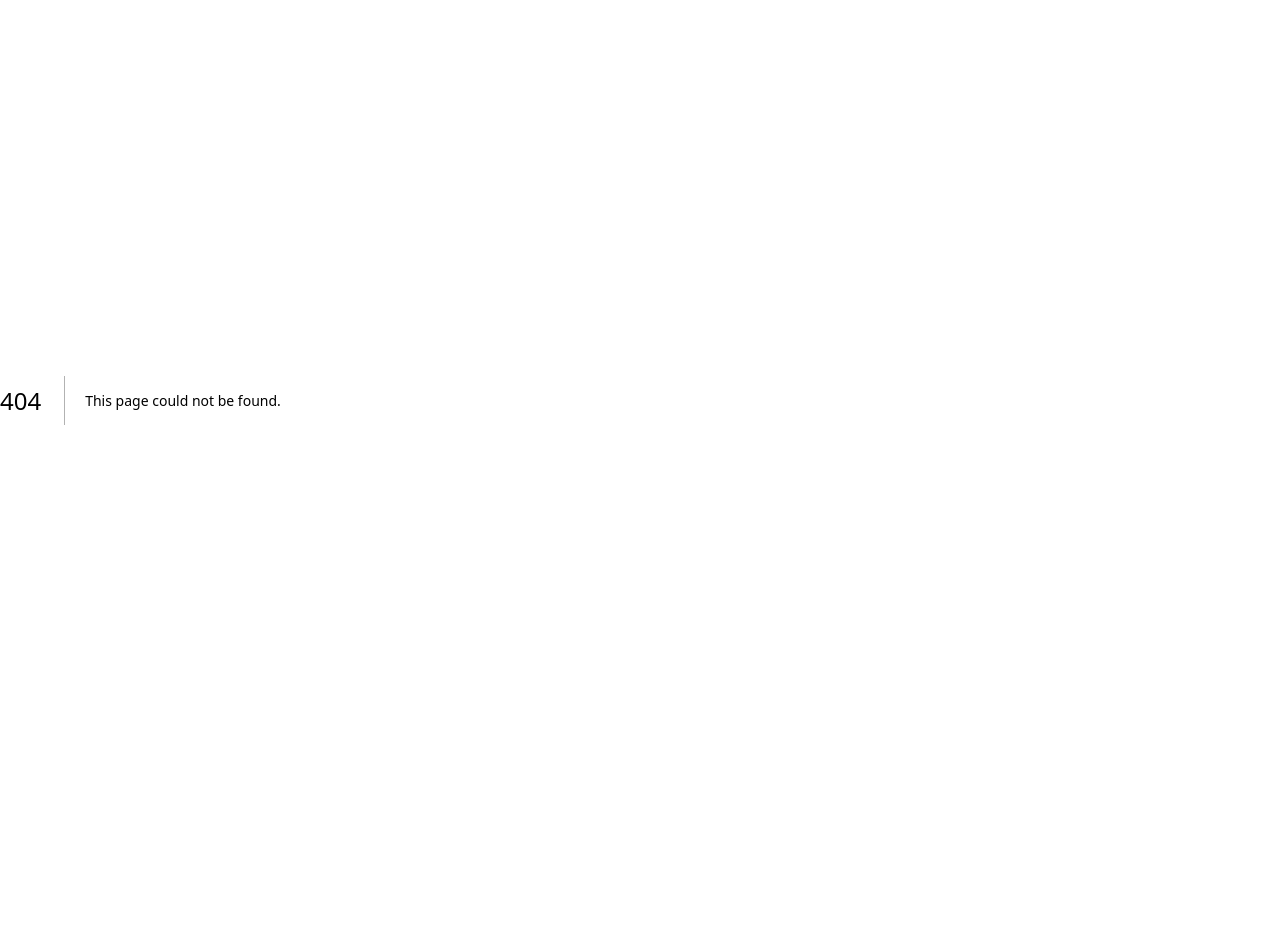
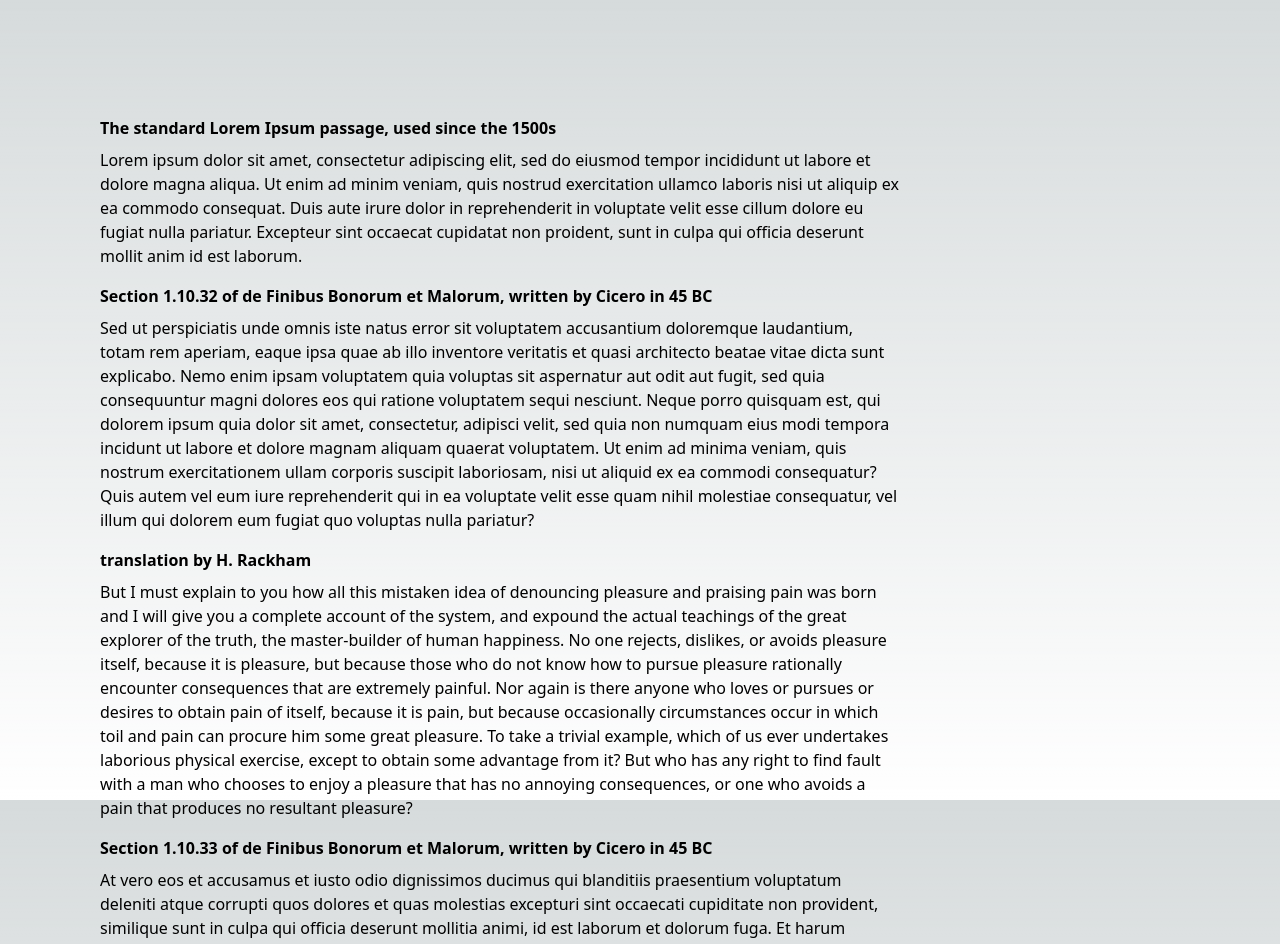
Before and after one commit to myPandaStore/react-100, a Next.js app: page /006 in a window 1280 px wide. Before the commit this address had no page. Shown: the top 944 px of the page. Before the commit the page ends 800 px from the top, so only its background shows below. Built offline with nearby package versions, Linux system fonts and the light colour scheme.

Commit message:
chore: init drag box

```diff
--- a/src/app/005/page.tsx
+++ b/src/app/005/page.tsx
@@ -2,7 +2,7 @@
  * @Author: luckin 1832114807@qq.com
  * @Date: 2023-12-27 09:29:07
  * @LastEditors: luckin 1832114807@qq.com
- * @LastEditTime: 2023-12-27 10:30:16
+ * @LastEditTime: 2023-12-28 09:21:15
  * @FilePath: \react-100\src\app\005\page.tsx
  * @Description:
  *
@@ -158,6 +158,9 @@ void main() {
 }
 `
     useEffect(() => {
+        if (!box.current)
+            return
+
         const scene = new THREE.Scene()
         const clock = new THREE.Clock()
         const camera = new THREE.PerspectiveCamera(75, 1, 0.1, 1000)
@@ -187,6 +190,8 @@ void main() {
         })
 
         return () => {
+            if (!box.current)
+                return
             box.current!.removeChild(renderer.domElement);
         }
     }, [fragmentShader, vertexShader])
--- /dev/null
+++ b/src/app/006/page.tsx
@@ -0,0 +1,77 @@
+/*
+ * @Author: luckin 1832114807@qq.com
+ * @Date: 2023-12-28 09:18:25
+ * @LastEditors: luckin 1832114807@qq.com
+ * @LastEditTime: 2023-12-29 11:08:01
+ * @FilePath: \react-100\src\app\006\page.tsx
+ * @Description:
+ *
+ * Copyright (c) 2023 by ${git_name_email}, All Rights Reserved.
+ */
+'use client'
+import { useRef, useMemo, useState } from 'react'
+import { useWindowSize } from '../Hooks'
+
+
+export default function DragBox() {
+    const box = useRef<HTMLDivElement>(null)
+
+    function handleMouseDown(event: React.MouseEvent<HTMLDivElement>) {
+        console.log("handleMouseDown", '==')
+    }
+
+    function handleMouseUp() {
+        console.log("handleMouseUp")
+    }
+
+    //
+    const BOX_SIZE = 400
+    const { width, height } = useWindowSize()
+    console.log(width, height)
+    // const [width, setWidth] = useState<number>(0);
+
+    // window?.addEventListener('resize', () => {
+    //     // console.log('resize', width, height)
+    //     setWidth(window.innerWidth)
+    // })
+    // console.log(width, '==')
+
+    // const { screenLeft, screenTop } = useWindowPosition()
+
+    // box size
+    // const boxX = ref((width.value - BOX_SIZE) / 2)
+    // const boxY = ref((height.value - BOX_SIZE) / 2)
+
+
+    // inner class
+    const innerX = '100px'
+    const innerY = '100px'
+    // const innerX = useMemo(() => -(boxX.value + screenLeft.value), [boxX.value, screenLeft.value])
+    // const innerY = useMemo(() => -(boxY.value + screenTop.value), [boxY.value, screenTop.value])
+    const screenHeight = window.screen.height
+    const screenWidth = window.screen.width
+
+    return (
+        <div
+            ref={box}
+            onMouseDown={handleMouseDown}
+            onTouchStart={handleMouseDown}
+            onMouseUp={handleMouseUp}
+            onTouchEnd={handleMouseUp}
+        >
+            <div
+                style={{ position: 'absolute', top: innerY, left: innerX, width: screenWidth, height: screenHeight, }}>
+                <h3 className="font-bold mt-4 mb-2">The standard Lorem Ipsum passage, used since the 1500s</h3>
+                <p>{"Lorem ipsum dolor sit amet, consectetur adipiscing elit, sed do eiusmod tempor incididunt ut labore et dolore magna aliqua. Ut enim ad minim veniam, quis nostrud exercitation ullamco laboris nisi ut aliquip ex ea commodo consequat. Duis aute irure dolor in reprehenderit in voluptate velit esse cillum dolore eu fugiat nulla pariatur. Excepteur sint occaecat cupidatat non proident, sunt in culpa qui officia deserunt mollit anim id est laborum."}</p>
+                <h3 className="font-bold mt-4 mb-2">Section 1.10.32 of {"de Finibus Bonorum et Malorum"}, written by Cicero in 45 BC</h3>
+                <p>{"Sed ut perspiciatis unde omnis iste natus error sit voluptatem accusantium doloremque laudantium, totam rem aperiam, eaque ipsa quae ab illo inventore veritatis et quasi architecto beatae vitae dicta sunt explicabo. Nemo enim ipsam voluptatem quia voluptas sit aspernatur aut odit aut fugit, sed quia consequuntur magni dolores eos qui ratione voluptatem sequi nesciunt. Neque porro quisquam est, qui dolorem ipsum quia dolor sit amet, consectetur, adipisci velit, sed quia non numquam eius modi tempora incidunt ut labore et dolore magnam aliquam quaerat voluptatem. Ut enim ad minima veniam, quis nostrum exercitationem ullam corporis suscipit laboriosam, nisi ut aliquid ex ea commodi consequatur? Quis autem vel eum iure reprehenderit qui in ea voluptate velit esse quam nihil molestiae consequatur, vel illum qui dolorem eum fugiat quo voluptas nulla pariatur?"}</p>
+                <h3 className="font-bold mt-4 mb-2">translation by H. Rackham</h3>
+                <p>{"But I must explain to you how all this mistaken idea of denouncing pleasure and praising pain was born and I will give you a complete account of the system, and expound the actual teachings of the great explorer of the truth, the master-builder of human happiness. No one rejects, dislikes, or avoids pleasure itself, because it is pleasure, but because those who do not know how to pursue pleasure rationally encounter consequences that are extremely painful. Nor again is there anyone who loves or pursues or desires to obtain pain of itself, because it is pain, but because occasionally circumstances occur in which toil and pain can procure him some great pleasure. To take a trivial example, which of us ever undertakes laborious physical exercise, except to obtain some advantage from it? But who has any right to find fault with a man who chooses to enjoy a pleasure that has no annoying consequences, or one who avoids a pain that produces no resultant pleasure?"}</p>
+                <h3 className="font-bold mt-4 mb-2">Section 1.10.33 of {"de Finibus Bonorum et Malorum"}, written by Cicero in 45 BC</h3>
+                <p>{"At vero eos et accusamus et iusto odio dignissimos ducimus qui blanditiis praesentium voluptatum deleniti atque corrupti quos dolores et quas molestias excepturi sint occaecati cupiditate non provident, similique sunt in culpa qui officia deserunt mollitia animi, id est laborum et dolorum fuga. Et harum quidem rerum facilis est et expedita distinctio. Nam libero tempore, cum soluta nobis est eligendi optio cumque nihil impedit quo minus id quod maxime placeat facere possimus, omnis voluptas assumenda est, omnis dolor repellendus. Temporibus autem quibusdam et aut officiis debitis aut rerum necessitatibus saepe eveniet ut et voluptates repudiandae sint et molestiae non recusandae. Itaque earum rerum hic tenetur a sapiente delectus, ut aut reiciendis voluptatibus maiores alias consequatur aut perferendis doloribus asperiores repellat."}</p>
+                <h3 className="font-bold mt-4 mb-2">1914 translation by H. Rackham</h3>
+                <p>{"On the other hand, we denounce with righteous indignation and dislike men who are so beguiled and demoralized by the charms of pleasure of the moment, so blinded by desire, that they cannot foresee the pain and trouble that are bound to ensue; and equal blame belongs to those who fail in their duty through weakness of will, which is the same as saying through shrinking from toil and pain. These cases are perfectly simple and easy to distinguish. In a free hour, when our power of choice is untrammelled and when nothing prevents our being able to do what we like best, every pleasure is to be welcomed and every pain avoided. But in certain circumstances and owing to the claims of duty or the obligations of business it will frequently occur that pleasures have to be repudiated and annoyances accepted. The wise man therefore always holds in these matters to this principle of selection: he rejects pleasures to secure other greater pleasures, or else he endures pains to avoid worse pains."}</p>
+            </div>
+        </div>
+    )
+}
--- a/src/app/Hooks/index.tsx
+++ b/src/app/Hooks/index.tsx
@@ -1,3 +1,4 @@
 export { default as useTitle } from './useTitle';
 export { default as useFullscreen } from './useFullscreen';
 export { default as useEventListener } from './useEventListener';
+export { default as useWindowSize } from './useWindowSize';
--- /dev/null
+++ b/src/app/Hooks/useWindowSize.tsx
@@ -0,0 +1,36 @@
+/*
+ * @Author: luckin 1832114807@qq.com
+ * @Date: 2023-12-29 10:39:42
+ * @LastEditors: luckin 1832114807@qq.com
+ * @LastEditTime: 2023-12-29 11:07:50
+ * @FilePath: \react-100\src\app\Hooks\useWindowSize.tsx
+ * @Description:
+ *
+ * Copyright (c) 2023 by ${git_name_email}, All Rights Reserved.
+ */
+import { useRef, useState } from 'react';
+
+// TODO: defaultWindow is common property which could be split into a const variable
+const isClient = typeof window !== "undefined";
+const defaultWindow = isClient ? window : void 0;
+
+
+export default function useWindowSize({ window = defaultWindow, initialWidth = Infinity, initialHeight = Infinity } = {}) {
+    const [width, setWidth] = useState<number>(initialWidth);
+    const [height, setHeight] = useState<number>(initialHeight);
+    const update = () => {
+        if (window) {
+            setWidth(window.innerWidth);
+            setHeight(window.innerHeight)
+        }
+    };
+    // TODO: complete tryOnMounted
+    // update();
+    // shared.tryOnMounted(update);
+    // TODO: complete useEventListenner
+    // useEventListener("resize", update, { passive: true });
+    window?.addEventListener('resize', () => {
+        update();
+    })
+    return { width, height };
+}
--- a/src/app/works.tsx
+++ b/src/app/works.tsx
@@ -2,7 +2,7 @@
  * @Author: luckin 1832114807@qq.com
  * @Date: 2023-12-02 15:37:03
  * @LastEditors: luckin 1832114807@qq.com
- * @LastEditTime: 2023-12-27 09:32:11
+ * @LastEditTime: 2023-12-28 09:19:55
  * @FilePath: \react-100\src\app\works.tsx
  * @Description:
  *
@@ -31,7 +31,12 @@ export const info = [
   },
   {
     name: 'WaveBox',
-    date: '12/21',
+    date: '12/27',
+    draft: true,
+  },
+  {
+    name: 'DragBox',
+    date: '12/28',
     draft: true,
   }
 ]
```
